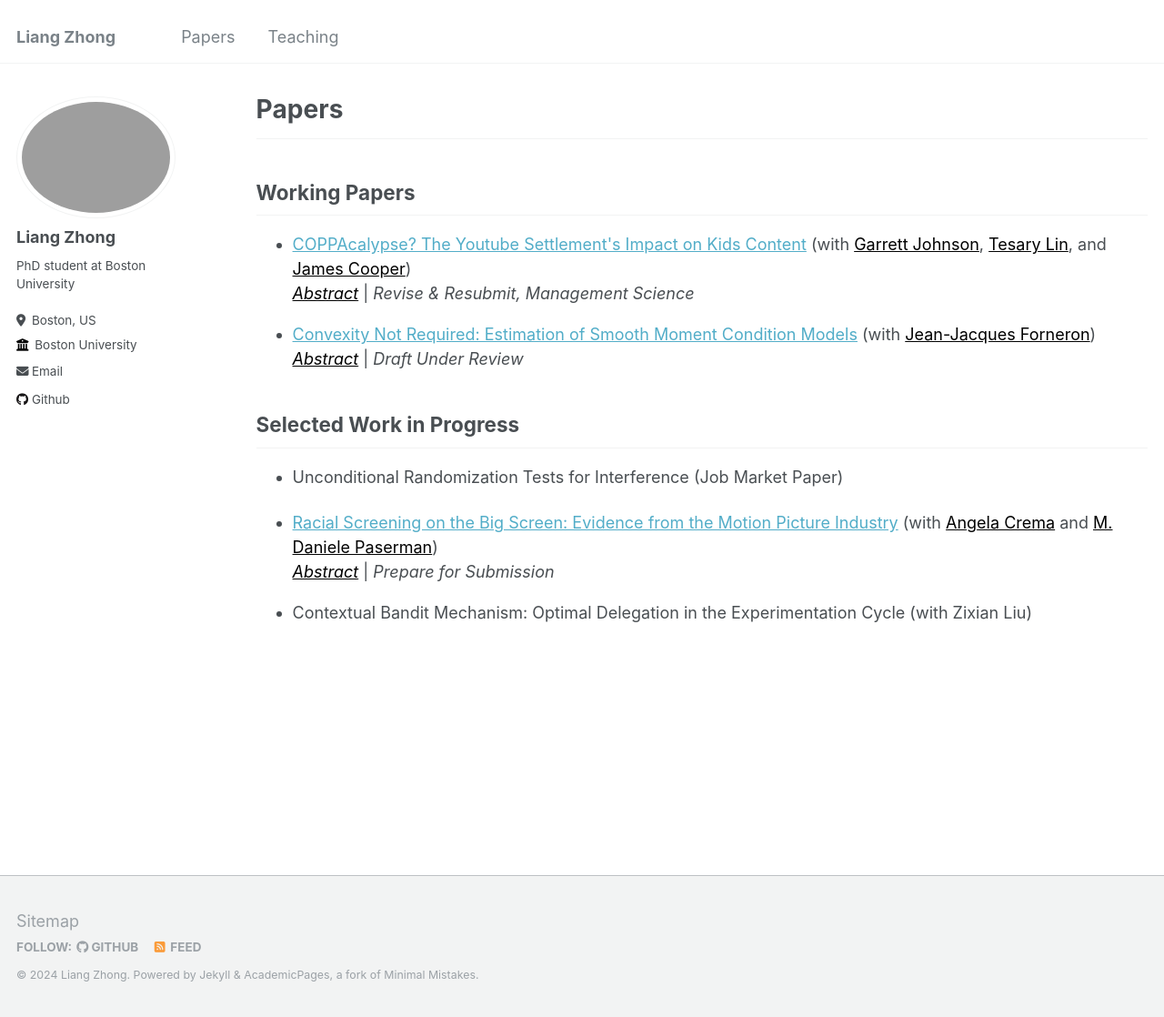
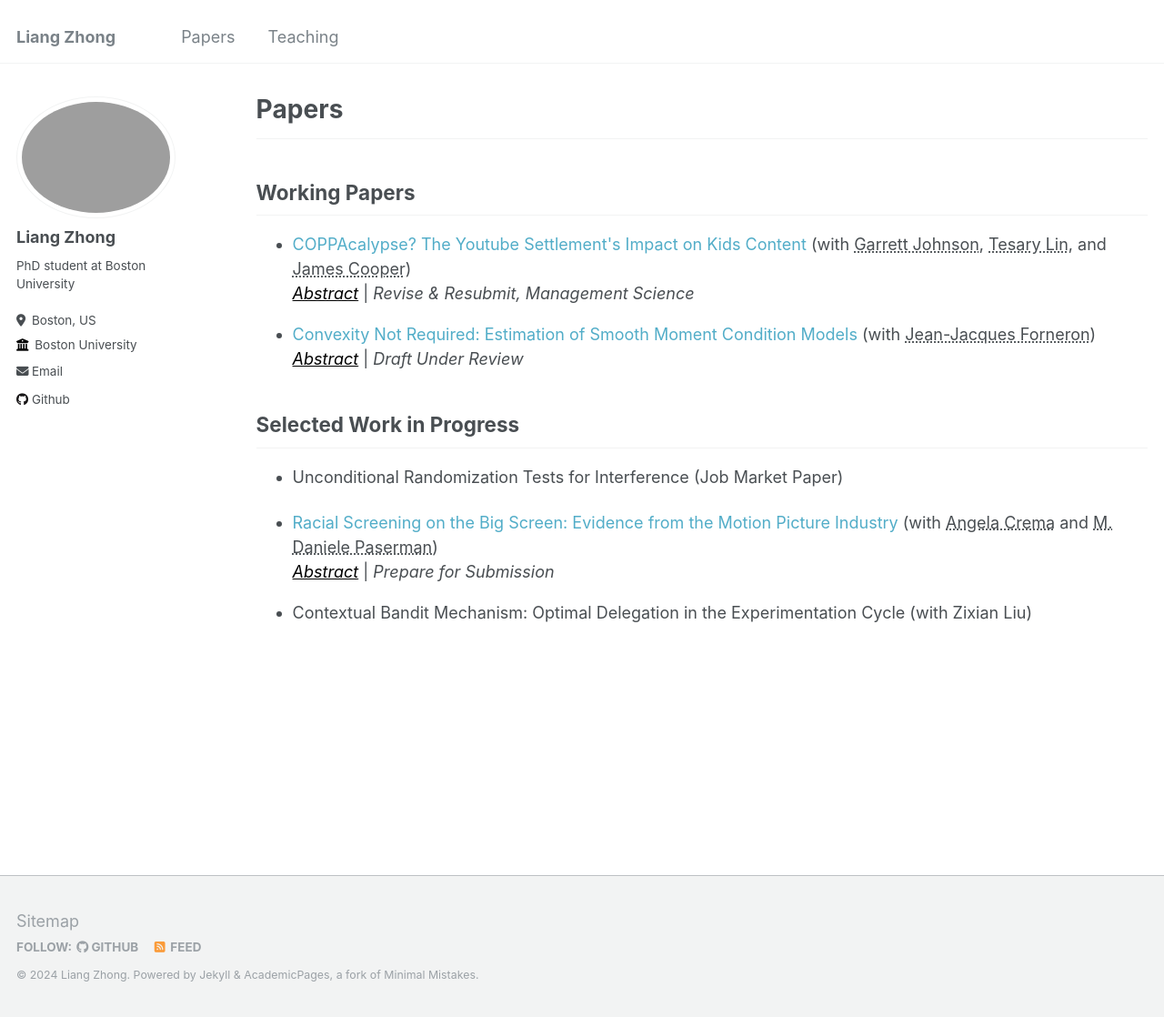
Before and after one commit to samzl1/samzl1.github.io, a Jekyll site: the page built from _pages/papers.md, in a window 1280 px wide and 1118 px high. Shown: the whole window at 91% size. Built offline with Jekyll 4.4.1, drawn with Linux system fonts in a browser that asks for light colours.

Commit message:
remove the underline in the links

```diff
--- a/_pages/papers.md
+++ b/_pages/papers.md
@@ -9,14 +9,14 @@ author_profile: true
 <hr>
 <h2 id="working-papers">Working Papers</h2>
 
-<ul><li><a href="https://papers.ssrn.com/sol3/papers.cfm?abstract_id=4430334" target="_blank">COPPAcalypse? The Youtube Settlement's Impact on Kids Content</a> (with <a href="https://www.garjoh.com/" style="color:black" target="_blank">Garrett Johnson</a>, <a href="https://tesarylin.github.io/" style="color:black" target="_blank">Tesary Lin</a>, and <a href="https://scholar.google.com/citations?user=nYEyFMYAAAAJ" style="color:black" target="_blank">James Cooper</a>)
+<ul><li><a href="https://papers.ssrn.com/sol3/papers.cfm?abstract_id=4430334" style="text-decoration:none" target="_blank">COPPAcalypse? The Youtube Settlement's Impact on Kids Content</a> (with <a href="https://www.garjoh.com/" style="color: inherit; text-decoration-style: dotted" target="_blank">Garrett Johnson</a>, <a href="https://tesarylin.github.io/" style="color: inherit; text-decoration-style: dotted" target="_blank">Tesary Lin</a>, and <a href="https://scholar.google.com/citations?user=nYEyFMYAAAAJ" style="color: inherit; text-decoration-style: dotted" target="_blank">James Cooper</a>)
 
 <br> <a href="#/" style="color:black" onclick="visib('coppa')"><em>Abstract</em></a> | <em>Revise & Resubmit, Management Science</em> </li></ul>
 
 <div id="coppa" style="display: none; background-color: #F1F1F1; color: #666; padding: 10px"> We examine the tradeoff between privacy and personalization for online content by evaluating the impact of YouTube's settlement with the Federal Trade Commission over violating the Children's Online Privacy Protection Act (COPPA). Under the settlement, YouTube removed all forms of personalization for child-directed content starting in January 2020, which included personalized ads and platform features like personalized search and recommendations. We study the resulting impact on 5,066 top American YouTube channels by comparing the child-directed content creators to their non-child-directed counterparts using a difference-in-differences design. On the supply side, we find that child-directed content creators produce 18% less content and pivot towards producing non-child-directed content. Child-directed content creators also invest less in content quality: the proportion of original content falls by 11% and manual captioning falls by 27%, while user content ratings fall by 10%. On the demand side, views of child-directed channels fall by 20%. Consistent with the platform's degraded capacity to match viewers to content, both content creation and content views become more concentrated among top child-directed YouTube channels.</div>
 
 
-<ul><li><a href="https://arxiv.org/abs/2304.14386" target="_blank">Convexity Not Required: Estimation of Smooth Moment Condition Models</a> (with <a href="http://jjforneron.com/" style="color:black" target="_blank">Jean-Jacques Forneron</a>)
+<ul><li><a href="https://arxiv.org/abs/2304.14386" style="text-decoration:none" target="_blank">Convexity Not Required: Estimation of Smooth Moment Condition Models</a> (with <a href="http://jjforneron.com/" style="color: inherit; text-decoration-style: dotted" target="_blank">Jean-Jacques Forneron</a>)
 
 <br> <a href="#/" style="color:black" onclick="visib('gauss')"><em>Abstract</em></a> | <em>Draft Under Review </em></li></ul>
 
@@ -38,7 +38,7 @@ tima. Numerical and empirical examples illustrate the condition, non-convexity,
 
 <ul><li><p>Unconditional Randomization Tests for Interference (Job Market Paper)</p> </li></ul>
 
-<ul><li><a href="https://drive.google.com/file/d/1EasxNQtZj6P2FP3ARSSsPan9sjhA2nmN/view" target="_blank">Racial Screening on the Big Screen: Evidence from the Motion Picture Industry</a> (with <a href="https://angela-crema.com/" style="color:black"  target="_blank">Angela Crema</a> and <a href="https://sites.google.com/view/paserman/home" style="color:black"  target="_blank">M. Daniele Paserman</a>)
+<ul><li><a href="https://drive.google.com/file/d/1EasxNQtZj6P2FP3ARSSsPan9sjhA2nmN/view" style="text-decoration:none" target="_blank">Racial Screening on the Big Screen: Evidence from the Motion Picture Industry</a> (with <a href="https://angela-crema.com/" style="color: inherit; text-decoration-style: dotted"  target="_blank">Angela Crema</a> and <a href="https://sites.google.com/view/paserman/home" style="color: inherit; text-decoration-style: dotted"  target="_blank">M. Daniele Paserman</a>)
 
 <br> <a href="#/" style="color:black" onclick="visib('movie')"><em>Abstract</em></a> | <em>Prepare for Submission</em> </li></ul>
 
```
